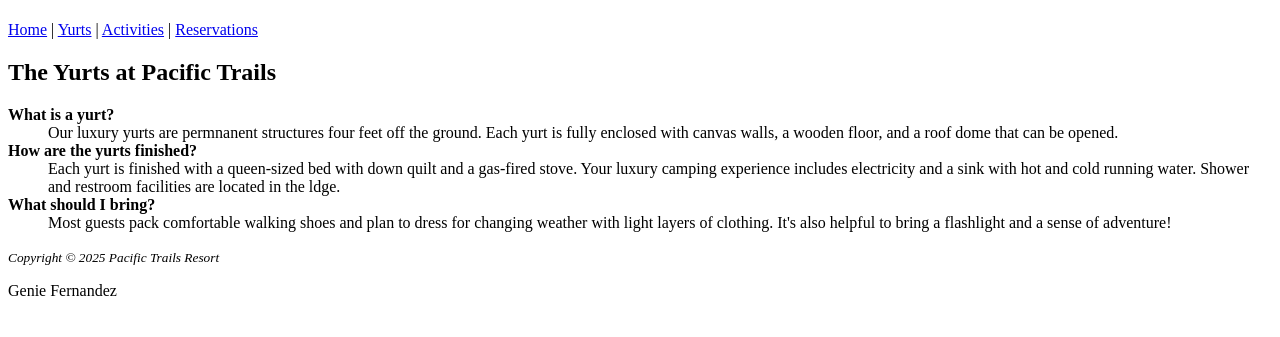
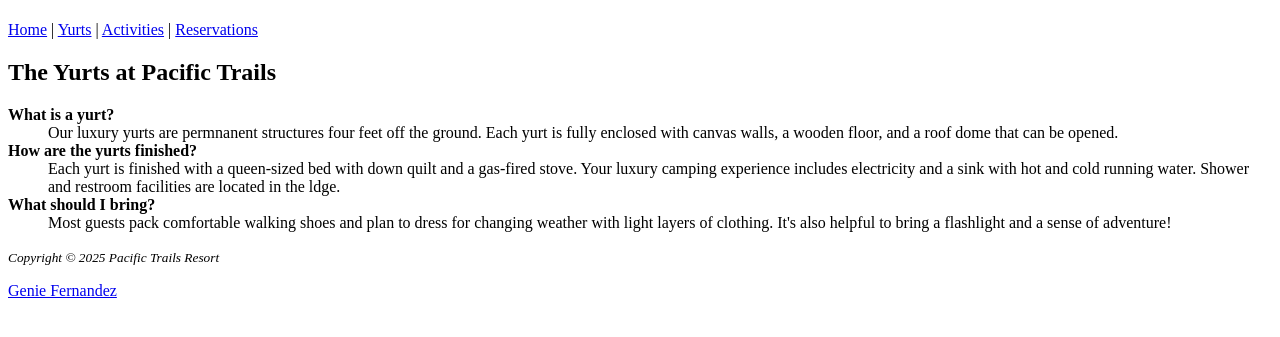
Before and after one commit to geniefernandez/webd152, a plain HTML site: page chapter2/pacific/yurts.html in a window 1280 px wide. Shown: the part 59-396 px from the top of the page. Drawn offline with Linux system fonts and the light colour scheme.

Commit message:
Update yurts.html

```diff
--- a/chapter2/pacific/yurts.html
+++ b/chapter2/pacific/yurts.html
@@ -40,7 +40,7 @@
     <!--footer>p*2-->
     <footer>
         <p><small><i>Copyright &copy; 2025 Pacific Trails Resort</i></small></p>
-        <p>Genie Fernandez</p>
+        <a href="mailto:geniefernandez@gmail.com">Genie Fernandez</a>
     </footer>
 
 
```
